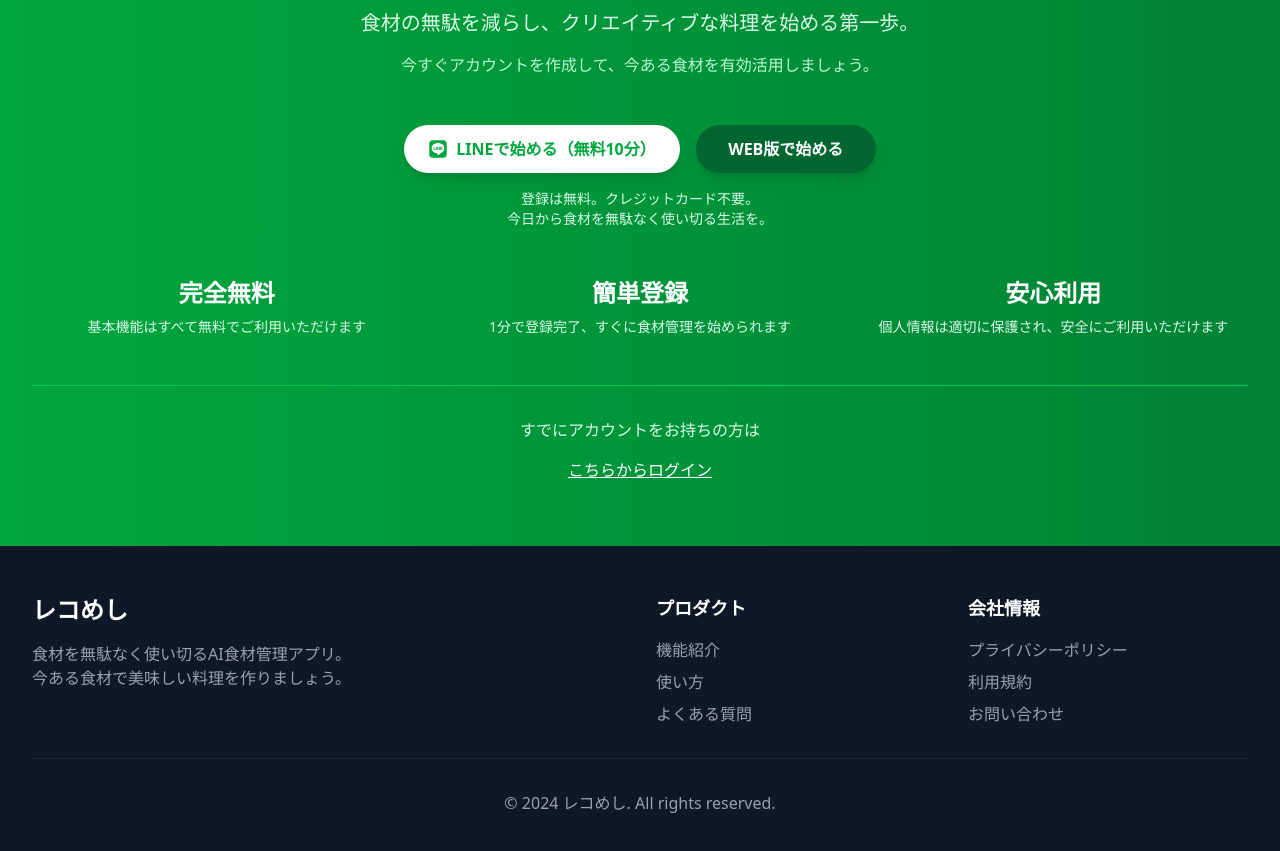
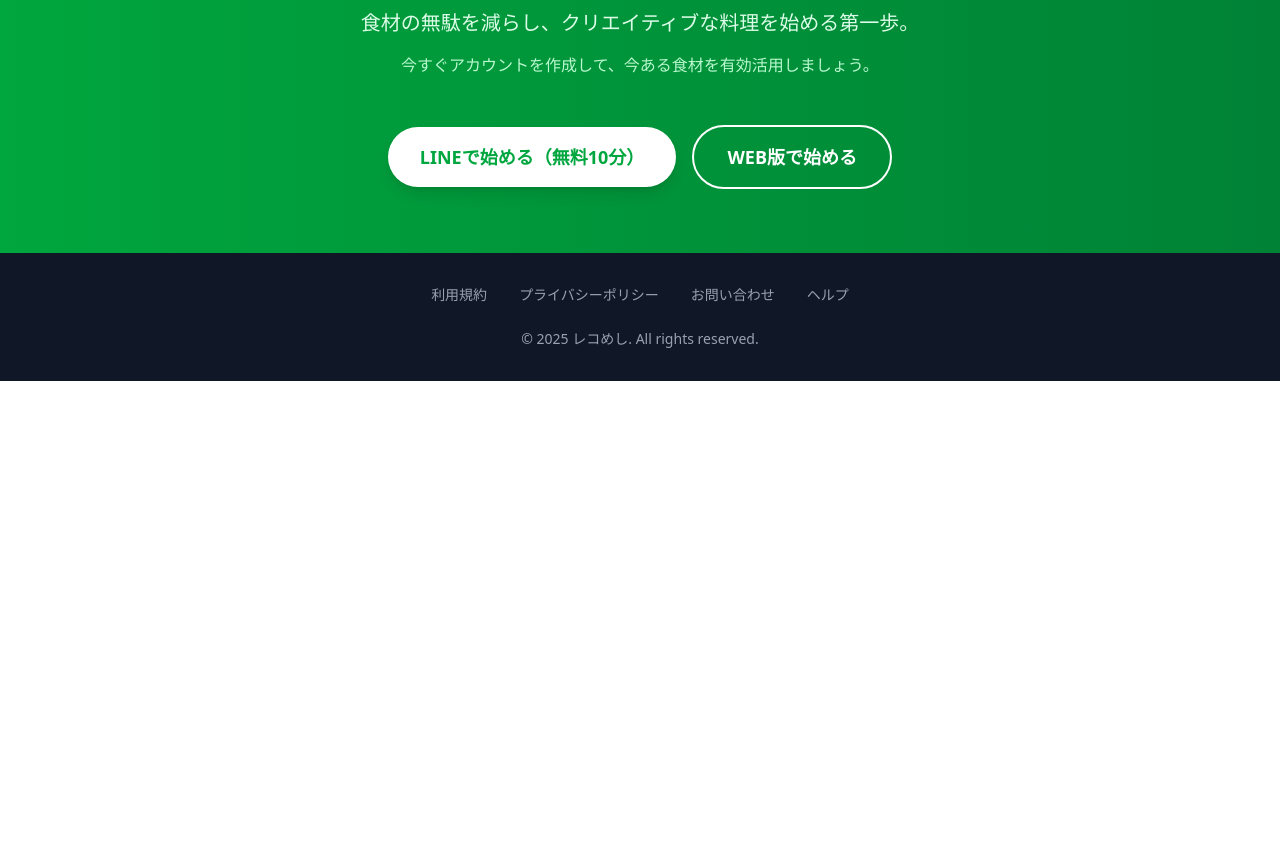
Before and after one commit to Otoriha/Reco_Meshi, a React (Vite) app in the folder frontend/: page / in a window 1280 px wide. Shown: the part 2820-3671 px from the top of the page. After the commit the page ends 3201 px from the top, so only its background shows below. Built offline with nearby package versions, Linux system fonts and the light colour scheme; no server answers.

Commit message:
不要部分の削除

```diff
--- a/frontend/src/components/landing/CTASection.tsx
+++ b/frontend/src/components/landing/CTASection.tsx
@@ -1,6 +1,5 @@
 import React from 'react';
 import { Link } from 'react-router-dom';
-import { FaLine } from 'react-icons/fa';
 
 const CTASection: React.FC = () => {
   return (
@@ -19,63 +18,21 @@ const CTASection: React.FC = () => {
           </p>
 
           {/* CTAボタン */}
-          <div className="flex flex-col sm:flex-row gap-4 justify-center items-center max-w-lg mx-auto">
+          <div className="flex flex-col sm:flex-row gap-4 justify-center items-center max-w-2xl mx-auto">
             {/* LINEで始める */}
-            <button className="w-full sm:w-auto bg-white text-green-600 px-6 py-3 rounded-full hover:bg-green-50 transition-colors font-bold shadow-lg flex items-center justify-center space-x-2 min-w-[180px]">
-              <FaLine className="text-xl" />
-              <span>LINEで始める（無料10分）</span>
+            <button className="w-full sm:w-auto bg-white text-green-600 px-8 py-4 rounded-full hover:bg-green-50 transition-colors font-bold shadow-lg text-lg min-w-[250px]">
+              LINEで始める（無料10分）
             </button>
 
             {/* Web版で始める */}
             <Link
               to="/signup"
-              className="w-full sm:w-auto bg-green-800 text-white px-6 py-3 rounded-full hover:bg-green-900 transition-colors font-bold shadow-lg text-center min-w-[180px]"
+              className="w-full sm:w-auto bg-transparent border-2 border-white text-white px-8 py-4 rounded-full hover:bg-white hover:text-green-600 transition-colors font-bold text-lg text-center min-w-[200px]"
             >
               WEB版で始める
             </Link>
           </div>
 
-          {/* 補足説明 */}
-          <p className="text-green-100 text-sm mt-4">
-            登録は無料。クレジットカード不要。
-            <br />
-            今日から食材を無駄なく使い切る生活を。
-          </p>
-
-          {/* 追加情報 */}
-          <div className="mt-12 grid grid-cols-1 sm:grid-cols-3 gap-6 text-center">
-            <div>
-              <div className="text-2xl font-bold text-white mb-2">完全無料</div>
-              <p className="text-green-100 text-sm">
-                基本機能はすべて無料でご利用いただけます
-              </p>
-            </div>
-            <div>
-              <div className="text-2xl font-bold text-white mb-2">簡単登録</div>
-              <p className="text-green-100 text-sm">
-                1分で登録完了、すぐに食材管理を始められます
-              </p>
-            </div>
-            <div>
-              <div className="text-2xl font-bold text-white mb-2">安心利用</div>
-              <p className="text-green-100 text-sm">
-                個人情報は適切に保護され、安全にご利用いただけます
-              </p>
-            </div>
-          </div>
-
-          {/* 既存ユーザー向け */}
-          <div className="mt-12 pt-8 border-t border-green-500">
-            <p className="text-green-100 mb-4">
-              すでにアカウントをお持ちの方は
-            </p>
-            <Link
-              to="/login"
-              className="inline-block text-white underline hover:text-green-100 transition-colors font-medium"
-            >
-              こちらからログイン
-            </Link>
-          </div>
         </div>
       </div>
     </section>
--- a/frontend/src/pages/Landing/Landing.tsx
+++ b/frontend/src/pages/Landing/Landing.tsx
@@ -20,39 +20,19 @@ const Landing: React.FC = () => {
       <CTASection />
 
       {/* フッター */}
-      <footer className="bg-gray-900 text-white py-12">
+      <footer className="bg-gray-900 text-white py-8">
         <div className="max-w-7xl mx-auto px-4 sm:px-6 lg:px-8">
-          <div className="grid grid-cols-1 md:grid-cols-4 gap-8">
-            <div className="col-span-1 md:col-span-2">
-              <h3 className="text-2xl font-bold mb-4">レコめし</h3>
-              <p className="text-gray-400 mb-4">
-                食材を無駄なく使い切るAI食材管理アプリ。
-                <br />
-                今ある食材で美味しい料理を作りましょう。
-              </p>
-            </div>
-
-            <div>
-              <h4 className="text-lg font-semibold mb-4">プロダクト</h4>
-              <ul className="space-y-2 text-gray-400">
-                <li><a href="#" className="hover:text-white transition-colors">機能紹介</a></li>
-                <li><a href="#" className="hover:text-white transition-colors">使い方</a></li>
-                <li><a href="#" className="hover:text-white transition-colors">よくある質問</a></li>
-              </ul>
-            </div>
-
-            <div>
-              <h4 className="text-lg font-semibold mb-4">会社情報</h4>
-              <ul className="space-y-2 text-gray-400">
-                <li><a href="#" className="hover:text-white transition-colors">プライバシーポリシー</a></li>
-                <li><a href="#" className="hover:text-white transition-colors">利用規約</a></li>
-                <li><a href="#" className="hover:text-white transition-colors">お問い合わせ</a></li>
-              </ul>
-            </div>
+          {/* フッターリンク */}
+          <div className="flex flex-wrap justify-center gap-8 mb-6">
+            <a href="#" className="text-gray-400 hover:text-white transition-colors text-sm">利用規約</a>
+            <a href="#" className="text-gray-400 hover:text-white transition-colors text-sm">プライバシーポリシー</a>
+            <a href="#" className="text-gray-400 hover:text-white transition-colors text-sm">お問い合わせ</a>
+            <a href="#" className="text-gray-400 hover:text-white transition-colors text-sm">ヘルプ</a>
           </div>
 
-          <div className="border-t border-gray-800 pt-8 mt-8 text-center text-gray-400">
-            <p>&copy; 2024 レコめし. All rights reserved.</p>
+          {/* コピーライト */}
+          <div className="text-center text-gray-400 text-sm">
+            <p>&copy; 2025 レコめし. All rights reserved.</p>
           </div>
         </div>
       </footer>
```
